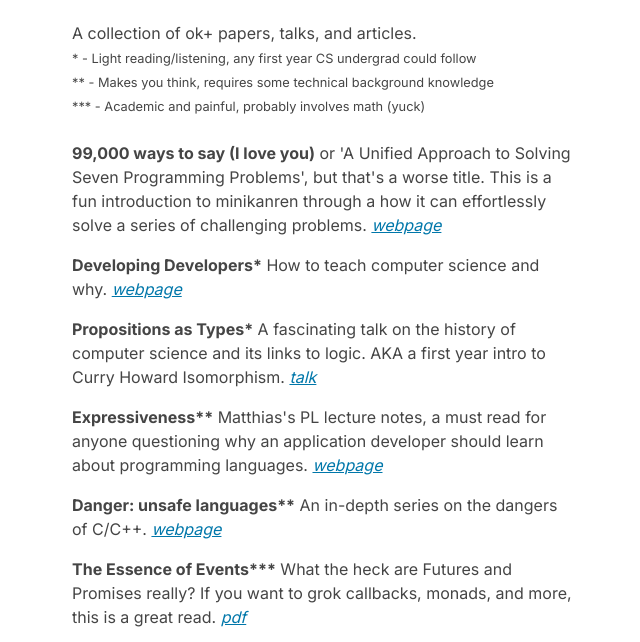
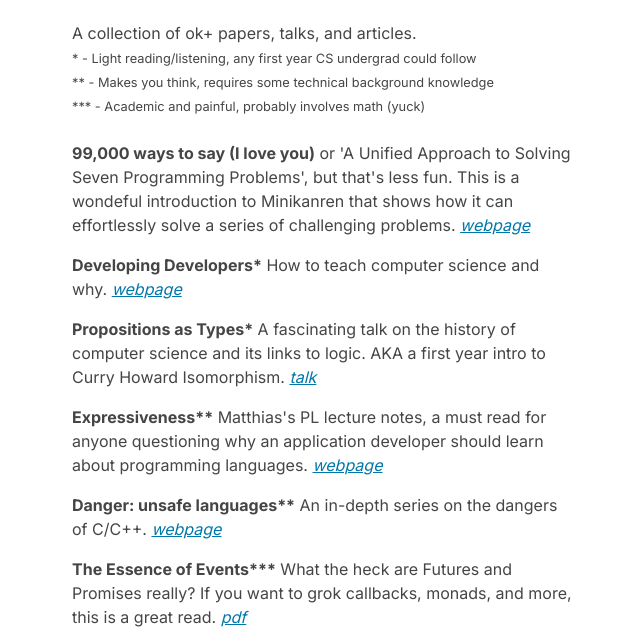
Before and after one commit to rymaju/ryanjung.dev, a Gatsby site: page /enrichment in a window 1280 px wide. Shown: the part 89-731 px from the top of the page, without its empty margins (136-776 px from the left). Built offline with nearby package versions, Linux system fonts and the light colour scheme; Gatsby itself is replaced by a stand-in of ours.

Commit message:
Change wording slightly

```diff
--- a/src/pages/enrichment.js
+++ b/src/pages/enrichment.js
@@ -33,7 +33,7 @@ const BlogIndex = ({ data, location }) => {
           <ol class="quote-list">
             <Quote
               title="99,000 ways to say (I love you)"
-              content="or 'A Unified Approach to Solving Seven Programming Problems', but that's a worse title. This is a fun introduction to minikanren through a how it can effortlessly solve a series of challenging problems."
+              content="or 'A Unified Approach to Solving Seven Programming Problems', but that's less fun. This is a wondeful introduction to Minikanren that shows how it can effortlessly solve a series of challenging problems."
               source={
                 <>
                   <a href="https://io.livecode.ch/learn/namin/icfp2017-artifact-auas7pp">
```
